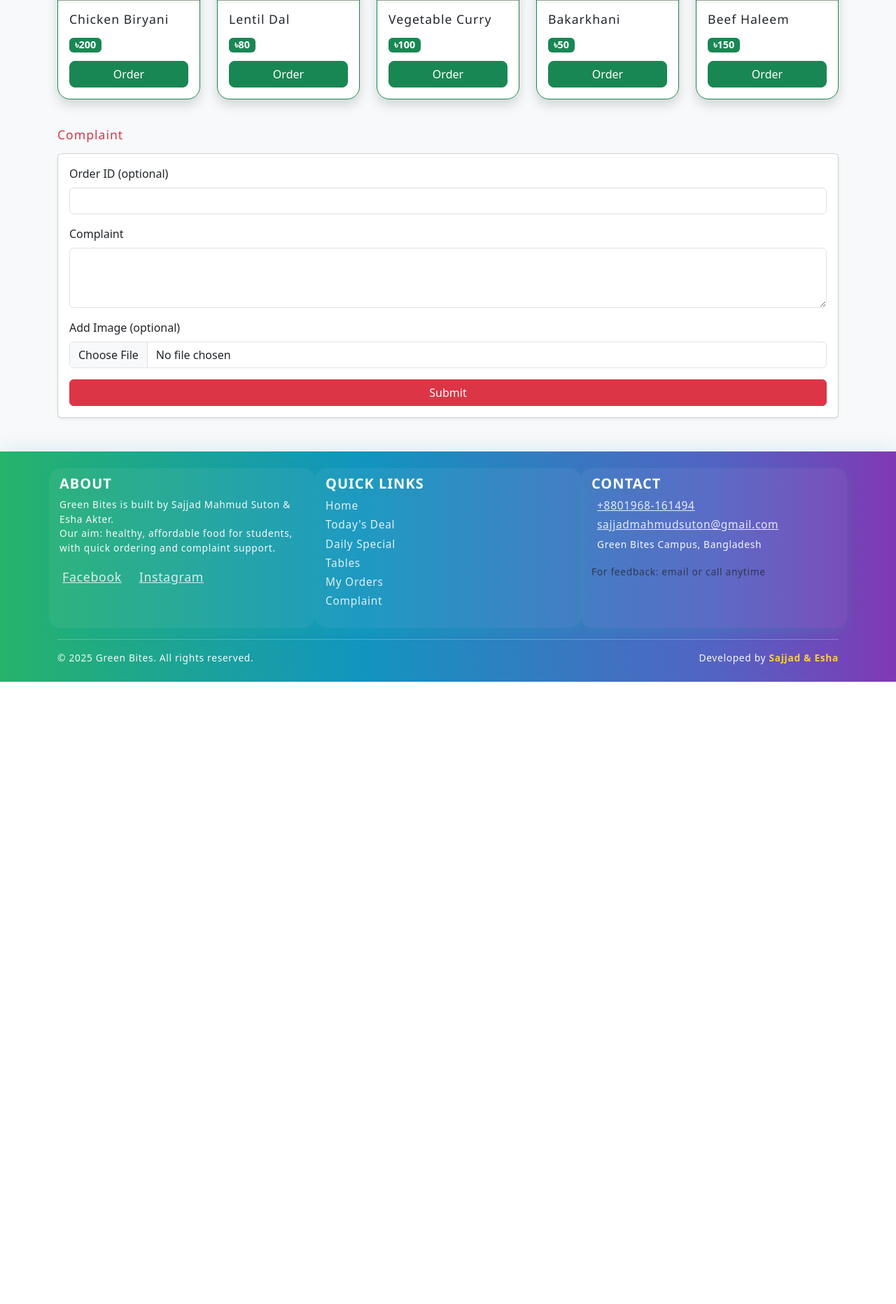
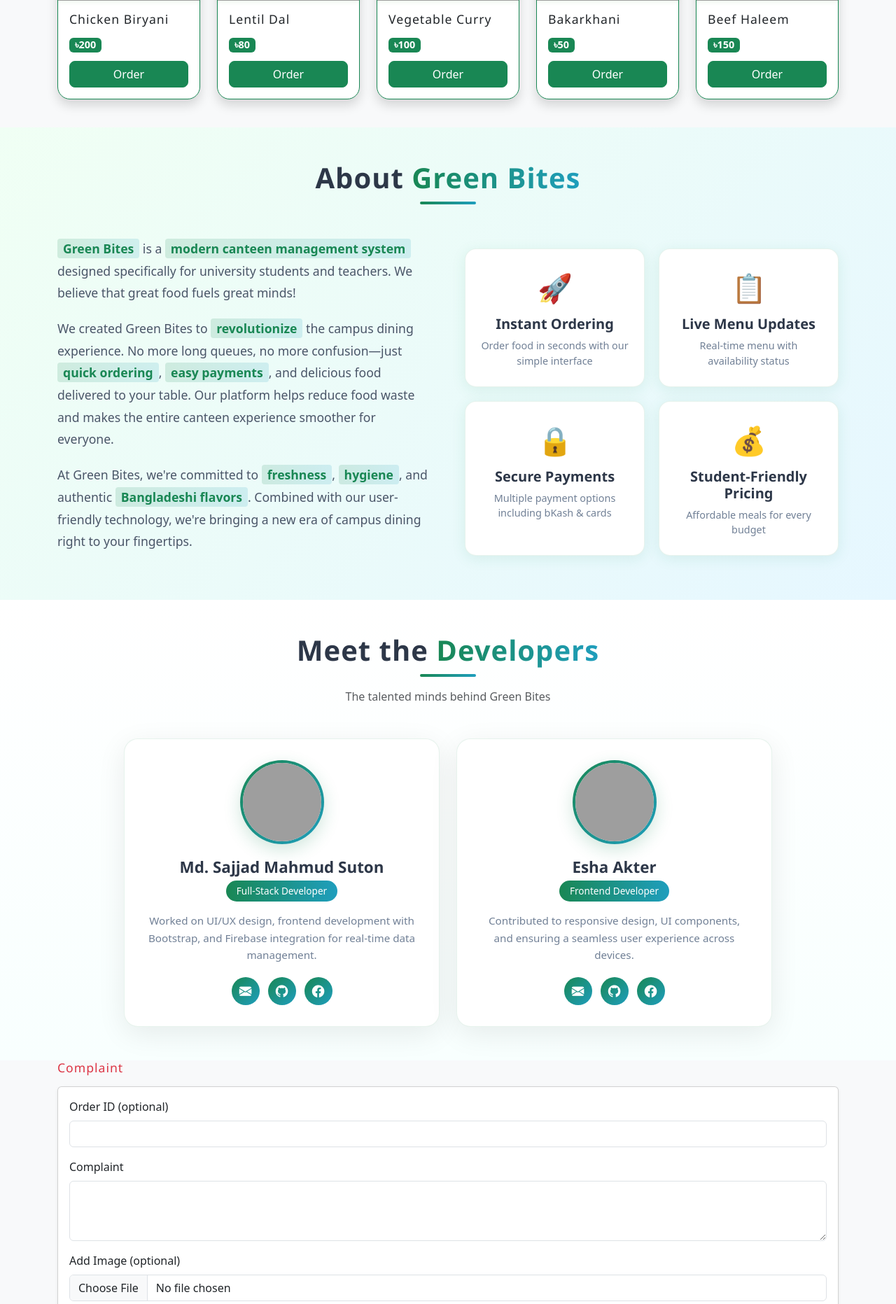
Before and after one commit to Sajjad-Mahmud-Suton/Green-Bites, a PHP site: page / in a window 1280 px wide. Shown: the part 876-2739 px from the top of the page at 70% size. Before the commit the page ends 1850 px from the top, so only its background shows below. Run offline with PHP 8.4, Linux system fonts and the light colour scheme; some libraries are stand-ins or nearby versions; grey boxes are pictures that could not be loaded.

Commit message:
About us updated

```diff
--- a/css/style.css
+++ b/css/style.css
@@ -182,6 +182,183 @@
 }
 
 
+/* ============== ABOUT US SECTION ============== */
+.about-section {
+  background: linear-gradient(135deg, #f0fff4 0%, #e6f7ff 100%);
+  position: relative;
+}
+
+.about-heading, .team-heading {
+  font-family: 'Poppins', 'Segoe UI', sans-serif;
+  font-size: 2.5rem;
+  font-weight: 700;
+  color: #2d3748;
+  letter-spacing: 1px;
+}
+
+.highlight-text {
+  background: linear-gradient(90deg, #198754, #1f9ebd);
+  -webkit-background-clip: text;
+  -webkit-text-fill-color: transparent;
+  background-clip: text;
+}
+
+.heading-underline {
+  width: 80px;
+  height: 4px;
+  background: linear-gradient(90deg, #198754, #1f9ebd);
+  border-radius: 2px;
+  margin-top: 10px;
+}
+
+.about-content p {
+  font-size: 1.1rem;
+  line-height: 1.8;
+  color: #4a5568;
+  margin-bottom: 1.2rem;
+}
+
+.highlight-word {
+  background: linear-gradient(90deg, rgba(25, 135, 84, 0.15), rgba(31, 158, 189, 0.15));
+  padding: 2px 8px;
+  border-radius: 4px;
+  font-weight: 600;
+  color: #198754;
+}
+
+.features-grid {
+  display: grid;
+  grid-template-columns: repeat(2, 1fr);
+  gap: 20px;
+}
+
+.feature-card {
+  background: #fff;
+  padding: 25px 20px;
+  border-radius: 16px;
+  text-align: center;
+  box-shadow: 0 4px 20px rgba(25, 135, 84, 0.1);
+  transition: transform 0.3s, box-shadow 0.3s;
+  border: 1px solid rgba(25, 135, 84, 0.1);
+}
+
+.feature-card:hover {
+  transform: translateY(-5px);
+  box-shadow: 0 8px 30px rgba(25, 135, 84, 0.2);
+}
+
+.feature-icon {
+  font-size: 2.5rem;
+  margin-bottom: 10px;
+}
+
+.feature-card h5 {
+  font-family: 'Poppins', 'Segoe UI', sans-serif;
+  font-weight: 600;
+  color: #2d3748;
+  margin-bottom: 8px;
+}
+
+.feature-card p {
+  font-size: 0.9rem;
+  color: #718096;
+  margin: 0;
+}
+
+/* ============== TEAM SECTION ============== */
+.team-section {
+  background: linear-gradient(180deg, #fff 0%, #f8fffe 100%);
+}
+
+.team-card {
+  background: #fff;
+  border-radius: 20px;
+  overflow: hidden;
+  box-shadow: 0 10px 40px rgba(0, 0, 0, 0.08);
+  transition: transform 0.3s, box-shadow 0.3s;
+  border: 1px solid rgba(25, 135, 84, 0.1);
+}
+
+.team-card:hover {
+  transform: translateY(-8px);
+  box-shadow: 0 20px 50px rgba(25, 135, 84, 0.15);
+}
+
+.team-card-inner {
+  padding: 30px;
+  text-align: center;
+}
+
+.team-avatar {
+  width: 120px;
+  height: 120px;
+  margin: 0 auto 20px;
+  border-radius: 50%;
+  overflow: hidden;
+  border: 4px solid transparent;
+  background: linear-gradient(#fff, #fff) padding-box,
+              linear-gradient(135deg, #198754, #1f9ebd) border-box;
+  box-shadow: 0 8px 25px rgba(25, 135, 84, 0.2);
+}
+
+.team-avatar img {
+  width: 100%;
+  height: 100%;
+  object-fit: cover;
+}
+
+.team-name {
+  font-family: 'Poppins', 'Segoe UI', sans-serif;
+  font-size: 1.4rem;
+  font-weight: 600;
+  color: #2d3748;
+  margin-bottom: 5px;
+}
+
+.team-role {
+  display: inline-block;
+  background: linear-gradient(90deg, #198754, #1f9ebd);
+  color: #fff;
+  padding: 5px 15px;
+  border-radius: 20px;
+  font-size: 0.85rem;
+  font-weight: 500;
+  margin-bottom: 15px;
+}
+
+.team-desc {
+  font-size: 0.95rem;
+  color: #718096;
+  line-height: 1.6;
+  margin-bottom: 20px;
+}
+
+.team-links {
+  display: flex;
+  justify-content: center;
+  gap: 12px;
+}
+
+.team-link {
+  display: inline-flex;
+  align-items: center;
+  justify-content: center;
+  width: 40px;
+  height: 40px;
+  border-radius: 50%;
+  background: linear-gradient(135deg, #198754, #1f9ebd);
+  color: #fff;
+  font-size: 1.1rem;
+  transition: transform 0.3s, box-shadow 0.3s;
+  text-decoration: none;
+}
+
+.team-link:hover {
+  transform: scale(1.15);
+  box-shadow: 0 5px 20px rgba(25, 135, 84, 0.4);
+  color: #fff;
+}
+
   /* Responsive tweaks */
   @media (max-width: 600px) {
     .navbar-nav .nav-link {
@@ -203,4 +380,11 @@
             .footer-multi .row > [class^="col"] { margin-bottom: 25px; }
             .footer-multi { font-size: 0.92rem; }
 
+    /* About & Team responsive */
+    .about-heading, .team-heading { font-size: 1.8rem; }
+    .features-grid { grid-template-columns: 1fr; gap: 15px; }
+    .feature-card { padding: 20px 15px; }
+    .team-card-inner { padding: 20px; }
+    .team-avatar { width: 100px; height: 100px; }
+    .team-name { font-size: 1.2rem; }
   }
--- a/index.html
+++ b/index.html
@@ -6,6 +6,8 @@
   <meta name="viewport" content="width=device-width, initial-scale=1">
   <!-- Bootstrap CSS -->
   <link href="https://cdn.jsdelivr.net/npm/bootstrap@5.3.3/dist/css/bootstrap.min.css" rel="stylesheet">
+  <!-- Bootstrap Icons -->
+  <link href="https://cdn.jsdelivr.net/npm/bootstrap-icons@1.11.3/font/bootstrap-icons.min.css" rel="stylesheet">
   <link rel="stylesheet" href="css/style.css">
 </head>
 <body class="bg-light">
@@ -208,7 +210,136 @@
     </div>
   </section>
 
+  <!-- ABOUT US SECTION -->
+  <section id="aboutusSection" class="about-section py-5">
+    <div class="container">
+      <div class="text-center mb-5">
+        <h2 class="about-heading">About <span class="highlight-text">Green Bites</span></h2>
+        <div class="heading-underline mx-auto"></div>
+      </div>
 
+      <div class="row align-items-center g-5">
+        <div class="col-lg-6">
+          <div class="about-content">
+            <p class="lead">
+              <span class="highlight-word">Green Bites</span> is a <span class="highlight-word">modern canteen management system</span>
+              designed specifically for university students and teachers. We believe that great food
+              fuels great minds!
+            </p>
+            <p>
+              We created Green Bites to <span class="highlight-word">revolutionize</span> the campus dining experience.
+              No more long queues, no more confusion—just <span class="highlight-word">quick ordering</span>,
+              <span class="highlight-word">easy payments</span>, and delicious food delivered to your table.
+              Our platform helps reduce food waste and makes the entire canteen experience smoother for everyone.
+            </p>
+            <p>
+              At Green Bites, we're committed to <span class="highlight-word">freshness</span>,
+              <span class="highlight-word">hygiene</span>, and authentic <span class="highlight-word">Bangladeshi flavors</span>.
+              Combined with our user-friendly technology, we're bringing a new era of campus dining
+              right to your fingertips.
+            </p>
+          </div>
+        </div>
+        <div class="col-lg-6">
+          <div class="features-grid">
+            <div class="feature-card">
+              <div class="feature-icon">🚀</div>
+              <h5>Instant Ordering</h5>
+              <p>Order food in seconds with our simple interface</p>
+            </div>
+            <div class="feature-card">
+              <div class="feature-icon">📋</div>
+              <h5>Live Menu Updates</h5>
+              <p>Real-time menu with availability status</p>
+            </div>
+            <div class="feature-card">
+              <div class="feature-icon">🔒</div>
+              <h5>Secure Payments</h5>
+              <p>Multiple payment options including bKash & cards</p>
+            </div>
+            <div class="feature-card">
+              <div class="feature-icon">💰</div>
+              <h5>Student-Friendly Pricing</h5>
+              <p>Affordable meals for every budget</p>
+            </div>
+          </div>
+        </div>
+      </div>
+    </div>
+  </section>
+
+  <!-- MEET THE TEAM SECTION -->
+  <section id="teamSection" class="team-section py-5">
+    <div class="container">
+      <div class="text-center mb-5">
+        <h2 class="team-heading">Meet the <span class="highlight-text">Developers</span></h2>
+        <div class="heading-underline mx-auto"></div>
+        <p class="text-muted mt-3">The talented minds behind Green Bites</p>
+      </div>
+
+      <div class="row justify-content-center g-4">
+        <!-- Team Member 1 -->
+        <div class="col-md-6 col-lg-5">
+          <div class="team-card">
+            <div class="team-card-inner">
+              <div class="team-avatar">
+                <img src="https://ui-avatars.com/api/?name=Sajjad+Mahmud&background=198754&color=fff&size=150" alt="Developer 1">
+              </div>
+              <div class="team-info">
+                <h4 class="team-name">Md. Sajjad Mahmud Suton</h4>
+                <span class="team-role">Full-Stack Developer</span>
+                <p class="team-desc">
+                  Worked on UI/UX design, frontend development with Bootstrap,
+                  and Firebase integration for real-time data management.
+                </p>
+                <div class="team-links">
+                  <a href="mailto:sajjadmahmudsuton@gmail.com" class="team-link" title="Email">
+                    <i class="bi bi-envelope-fill"></i>
+                  </a>
+                  <a href="https://github.com/Sajjad-Mahmud-Suton" class="team-link" title="GitHub">
+                    <i class="bi bi-github"></i>
+                  </a>
+                  <a href="https://www.facebook.com/sajjadmahmudsuton.suton" class="team-link" title="Facebook">
+                    <i class="bi bi-facebook"></i>
+                  </a>
+                </div>
+              </div>
+            </div>
+          </div>
+        </div>
+
+        <!-- Team Member 2 -->
+        <div class="col-md-6 col-lg-5">
+          <div class="team-card">
+            <div class="team-card-inner">
+              <div class="team-avatar">
+                <img src="https://ui-avatars.com/api/?name=Esha+Akter&background=1f9ebd&color=fff&size=150" alt="Developer 2">
+              </div>
+              <div class="team-info">
+                <h4 class="team-name">Esha Akter</h4>
+                <span class="team-role">Frontend Developer</span>
+                <p class="team-desc">
+                  Contributed to responsive design, UI components,
+                  and ensuring a seamless user experience across devices.
+                </p>
+                <div class="team-links">
+                  <a href="#" class="team-link" title="Email">
+                    <i class="bi bi-envelope-fill"></i>
+                  </a>
+                  <a href="#" class="team-link" title="GitHub">
+                    <i class="bi bi-github"></i>
+                  </a>
+                  <a href="#" class="team-link" title="Facebook">
+                    <i class="bi bi-facebook"></i>
+                  </a>
+                </div>
+              </div>
+            </div>
+          </div>
+        </div>
+      </div>
+    </div>
+  </section>
 
   <!-- COMPLAINTS SECTION -->
   <section id="complaintsSection" class="mb-5">
```
